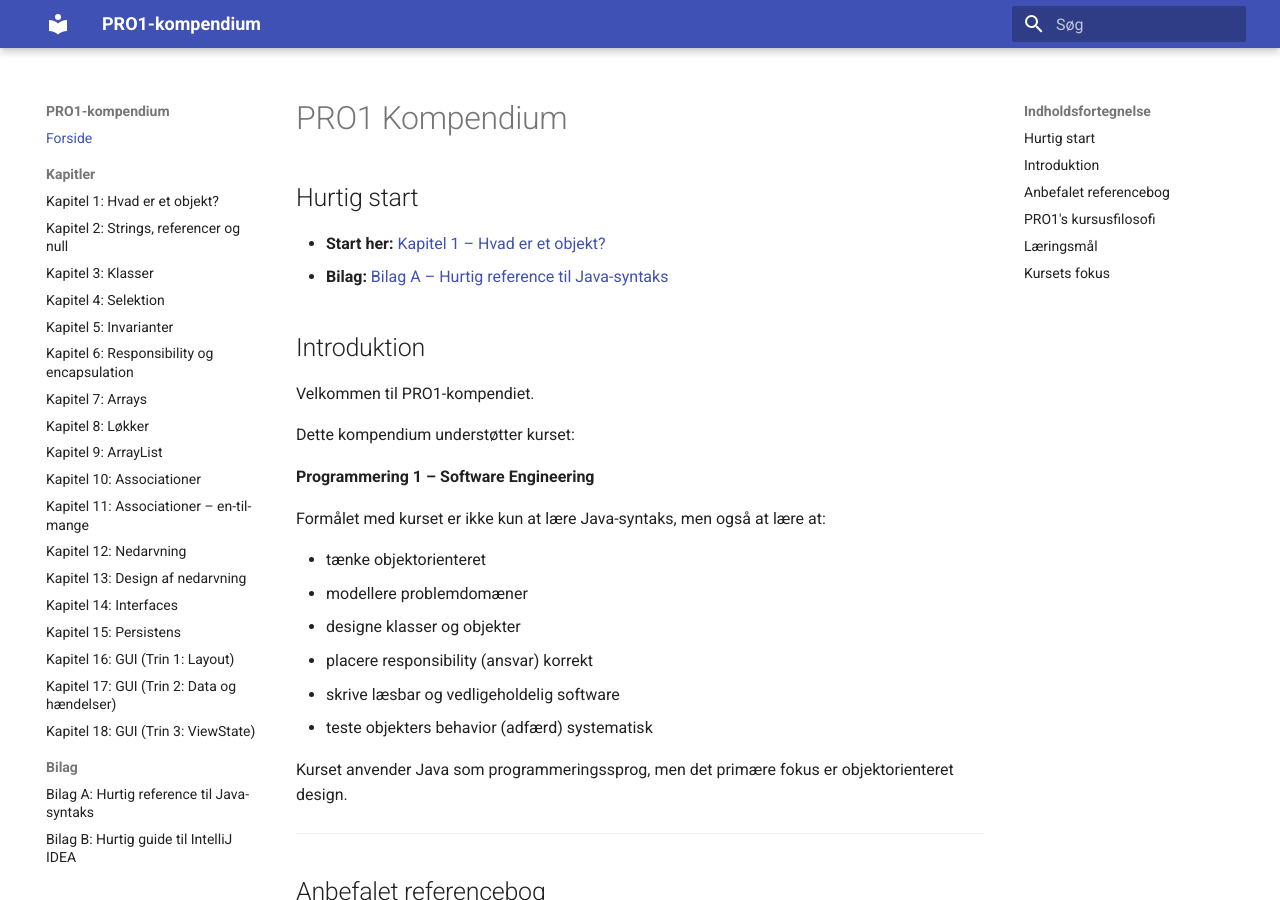
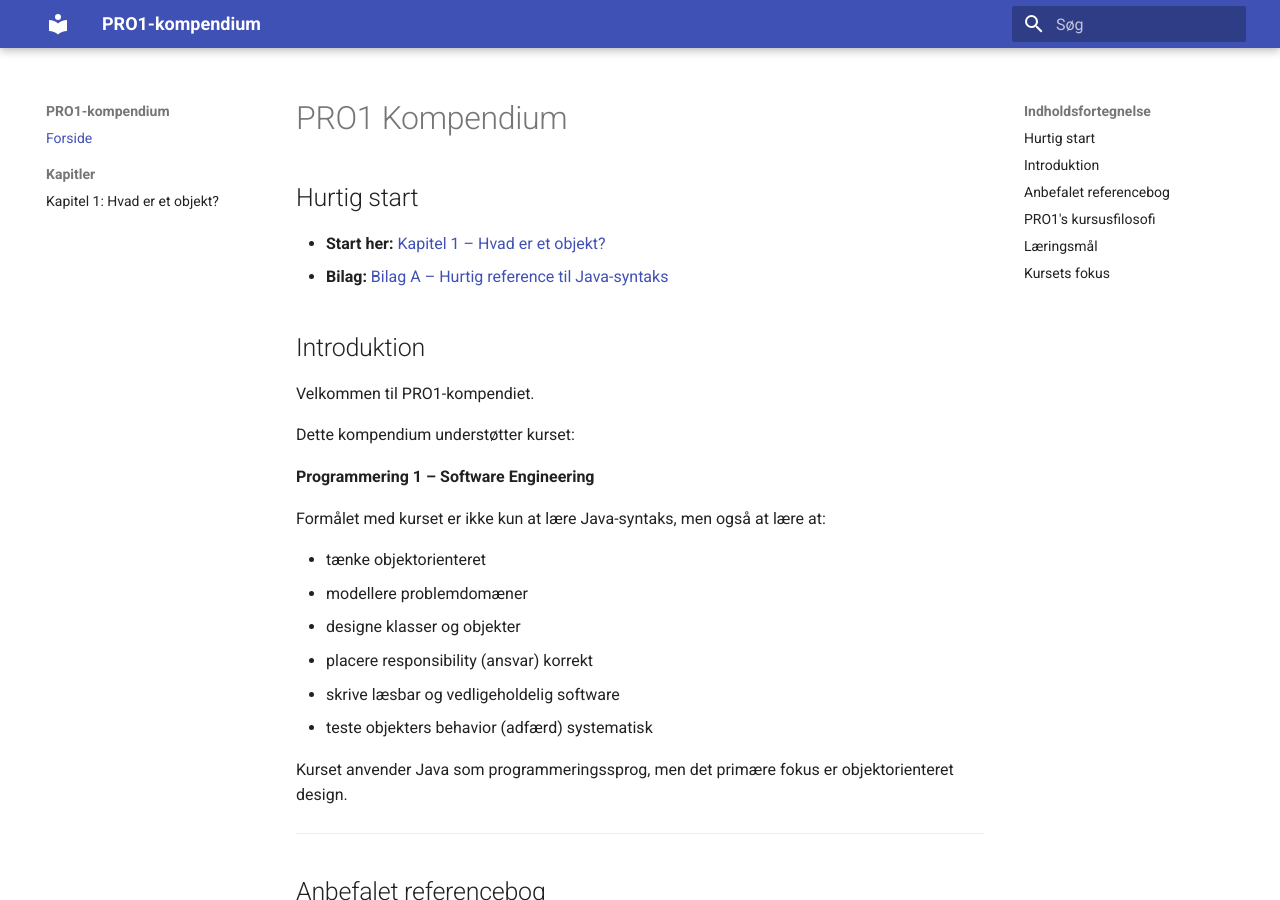
Before and after one commit to sva-via/PRO1-kompendium, an MkDocs documentation site: the page built from docs/index.md, in a window 1280 px wide and 900 px high. Built offline with MkDocs 1.6.1 and Material for MkDocs 9.7.7, drawn with Linux system fonts in a browser that asks for light colours.

Commit message:
Update mkdocs.yml

```diff
--- a/mkdocs.yml
+++ b/mkdocs.yml
@@ -26,26 +26,3 @@ nav:
   - Forside: index.md
   - Kapitler:
       - "Kapitel 1: Hvad er et objekt?": kapitel/01.md
-      - "Kapitel 2: Strings, referencer og null": kapitel/02.md
-      - "Kapitel 3: Klasser": kapitel/03.md
-      - "Kapitel 4: Selektion": kapitel/04.md
-      - "Kapitel 5: Invarianter": kapitel/05.md
-      - "Kapitel 6: Responsibility og encapsulation": kapitel/06.md
-      - "Kapitel 7: Arrays": kapitel/07.md
-      - "Kapitel 8: Løkker": kapitel/08.md
-      - "Kapitel 9: ArrayList": kapitel/09.md
-      - "Kapitel 10: Associationer": kapitel/10.md
-      - "Kapitel 11: Associationer – en-til-mange": kapitel/11.md
-      - "Kapitel 12: Nedarvning": kapitel/12.md
-      - "Kapitel 13: Design af nedarvning": kapitel/13.md
-      - "Kapitel 14: Interfaces": kapitel/14.md
-      - "Kapitel 15: Persistens": kapitel/15.md
-      - "Kapitel 16: GUI (Trin 1: Layout)": kapitel/16.md
-      - "Kapitel 17: GUI (Trin 2: Data og hændelser)": kapitel/17.md
-      - "Kapitel 18: GUI (Trin 3: ViewState)": kapitel/18.md
-  - Bilag:
-      - "Bilag A: Hurtig reference til Java-syntaks": bilag/A.md
-      - "Bilag B: Hurtig guide til IntelliJ IDEA": bilag/B.md
-      - "Bilag C: Scanner og konsol-I/O": bilag/C.md
-      - "Bilag D: Mini-guide til JUnit": bilag/D.md
-      - "Bilag E: Spec2JUnit – AI som sparringspartner til test": bilag/E.md
```
